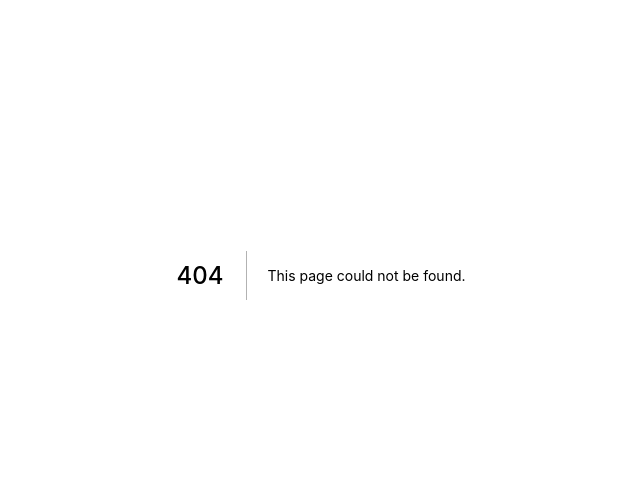
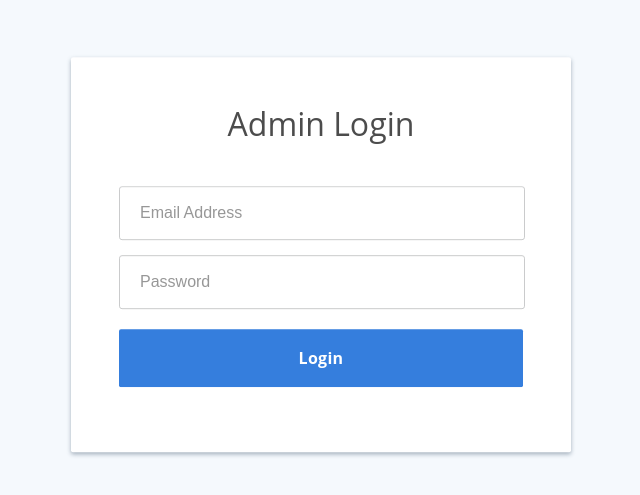
Before and after one commit to BrokenHipRacer/TheDarkTowerUI, a Next.js app in the folder admin/website/: page /login in a window 1280 px wide. Before the commit this address had no page. Shown: the part 125-620 px from the top of the page, without its empty margins (319-959 px from the left). Built offline with nearby package versions, Linux system fonts and the light colour scheme.

Commit message:
Traveling: midtravel
- login page added

```diff
--- a/admin/website/pages/_app.js
+++ b/admin/website/pages/_app.js
@@ -3,6 +3,9 @@ import "../styles/layout.css"
 import "../styles/components/header.css"
 import "../styles/components/sidebar.css"
 
+// pages
+import "../styles/login.css"
+
 export default function MyApp({ Component, pageProps }) {
     return <Component {...pageProps} />
 }
--- /dev/null
+++ b/admin/website/pages/login.js
@@ -0,0 +1,102 @@
+import React, { Component } from "react"
+import Head from "next/head"
+
+export default class extends Component {
+    constructor(props) {
+        super(props)
+        this.state = {
+            loading: false,
+            credentialError: false,
+            emailInputValue: "",
+            emailRequiredError: false,
+            passwordInputValue: "",
+            passwordRequiredError: false
+        }
+    }
+
+    updateEmailInputValue = (event) => {
+        this.setState({
+            emailInputValue: event.target.value,
+            emailRequiredError: false
+        })
+    }
+
+    updatePasswordInputValue = (event) => {
+        this.setState({
+            passwordInputValue: event.target.value,
+            passwordRequiredError: false
+        })
+    }
+
+    submitLoginRequest = () => {
+        this.setState({ loading: true })
+    }
+
+    render () {
+        return (
+            <div className="layout-wrapper">
+                <Head>
+                    <title>Login | Admin</title>
+                </Head>
+                <div className="login-wrapper">
+                    <div className="login-content-container">
+                        <div className="login-form-container">
+                            {
+                                this.state.credentialError ?
+                                    <div className="login-form-error-block">
+                                        <span>Email address and/or password is incorrect.</span>
+                                    </div> : null
+                            }
+                            <div className="login-form-top-header">
+                                <span>Admin Login</span>
+                            </div>
+                            <div className="login-form-field">
+                                <input
+                                    onChange={this.updateEmailInputValue}
+                                    value={this.state.emailInputValue}
+                                    type="email"
+                                    autoComplete="new-password"
+                                    placeholder="Email Address"
+                                    className={this.state.credentialError || this.state.emailRequiredError ? "error" : null}
+                                />
+                                {
+                                    this.state.emailRequiredError ?
+                                        <div className="login-form-error-msg">
+                                            <span>Email field is required.</span>
+                                        </div> : null
+                                }
+                            </div>
+                            <div className="login-form-field">
+                                <input
+                                    onChange={this.updatePasswordInputValue}
+                                    value={this.state.passwordInputValue}
+                                    type="password"
+                                    autoComplete="new-password"
+                                    placeholder="Password"
+                                    className={this.state.credentialError || this.state.passwordRequiredError ? "error" : null}
+                                />
+                                {
+                                    this.state.passwordRequiredError ?
+                                        <div className="login-form-error-msg">
+                                            <span>Password field is required.</span>
+                                        </div> : null
+                                }
+                            </div>
+                            <div className="login-form-submit-btn-container">
+                                {
+                                    !this.state.loading ?
+                                        <div onClick={() => this.submitLoginRequest()} className="login-form-submit-btn">
+                                            <span>Login</span>
+                                        </div> :
+                                        <div className="login-form-submit-btn loading">
+                                            <span>Loading</span>
+                                        </div>
+                                }
+                            </div>
+                        </div>
+                    </div>
+                </div>
+            </div>
+        )
+    }
+}
--- /dev/null
+++ b/admin/website/styles/login.css
@@ -0,0 +1,122 @@
+.login-wrapper {
+    min-height: 100vh;
+    background-color: #F5F9FD;
+}
+
+.login-content-container {
+    user-select: none;
+}
+
+.login-form-container {
+    width: 500px;
+    margin: auto;
+    padding: 45px 48px;
+    box-shadow: 0 2px 4px 0 rgba(39,64,89,.4);
+    background-color: #fff;
+    border-radius: 2px;
+    position: relative;
+    -webkit-box-sizing: border-box;
+    -moz-box-sizing: border-box;
+    box-sizing: border-box;
+    position: absolute;
+    top: 45%;
+    left: 50%;
+    -ms-transform: translateX(-50%) translateY(-45%);
+    -webkit-transform: translate(-50%,-45%);
+    transform: translate(-50%,-45%);
+}
+
+.login-form-error-block {
+    background-color: rgb(184, 60, 59, 0.95);
+    padding-left: 12px;
+    border-radius: 3px;
+    margin-top: 8px;
+    margin-bottom: 25px;
+    color: #f0f0f0;
+    padding-top: 15px;
+    padding-bottom: 15px;
+    font-size: 15px;
+}
+
+.login-form-top-header {
+    font-size: 32px;
+    font-weight: 400;
+    line-height: 1.38;
+    text-align: center;
+    color: rgba(0,0,0,.7);
+    margin-bottom: 40px;
+}
+
+.login-form-field {
+    margin-bottom: 15px;
+}
+
+.login-form-field input {
+    width: 100%;
+}
+
+.login-form-field input[type=email],
+.login-form-field input[type=password] {
+    font-size: 16px;
+    line-height: normal;
+    padding: 17px 0;
+    text-indent: 20px;
+    border-radius: 3px;
+    background-color: #fff;
+    box-shadow: none;
+    border: 1px solid #cacbcc;
+    box-sizing: content-box;
+    overflow: visible;
+    color: #26394d;
+    user-select: none;
+}
+
+.login-form-field input[type=email].error,
+.login-form-field input[type=password].error {
+    border-color: #cb3837;
+}
+
+.login-form-field input[type=email]:hover,
+.login-form-field input[type=password]:hover {
+    border-color: #357edd;
+}
+
+.login-form-field input[type=email]::placeholder,
+.login-form-field input[type=password]::placeholder {
+    opacity: 0.75;
+}
+
+.login-form-error-msg {
+    color: #cb3837;
+    font-size: 14px;
+    margin-top: 10px;
+}
+
+.login-form-submit-btn-container {
+    width: 100%;
+    margin: auto;
+    margin-top: 20px;
+    margin-bottom: 20px;
+    text-align: center;
+    cursor: pointer;
+}
+
+.login-form-submit-btn {
+    background: #357edd;
+    color: #fff;
+    letter-spacing: 0.3px;
+    font-size: 16px;
+    font-weight: 700;
+    border-radius: 2px;
+    padding: 18px 0px 18px 0px;
+}
+
+.login-form-submit-btn.loading {
+    opacity: 0.9;
+}
+
+.login-form-submit-btn.loading span:after {
+    color: rgb(232, 232, 232);
+    content: ' .';
+    animation: dots 1.2s steps(5, end) infinite;
+}
```
Also changed, not shown: admin/website/pages/_error.js (added), admin/website/pages/blog/create-new-post.js (added), admin/website/pages/blog/edit-post/[id].js (added), admin/website/pages/images/edit/[filename].js (added), admin/website/pages/images/index.js (added), admin/website/pages/images/upload.js (added), admin/website/pages/settings.js (added), admin/website/pages/sitemap.js (added).
